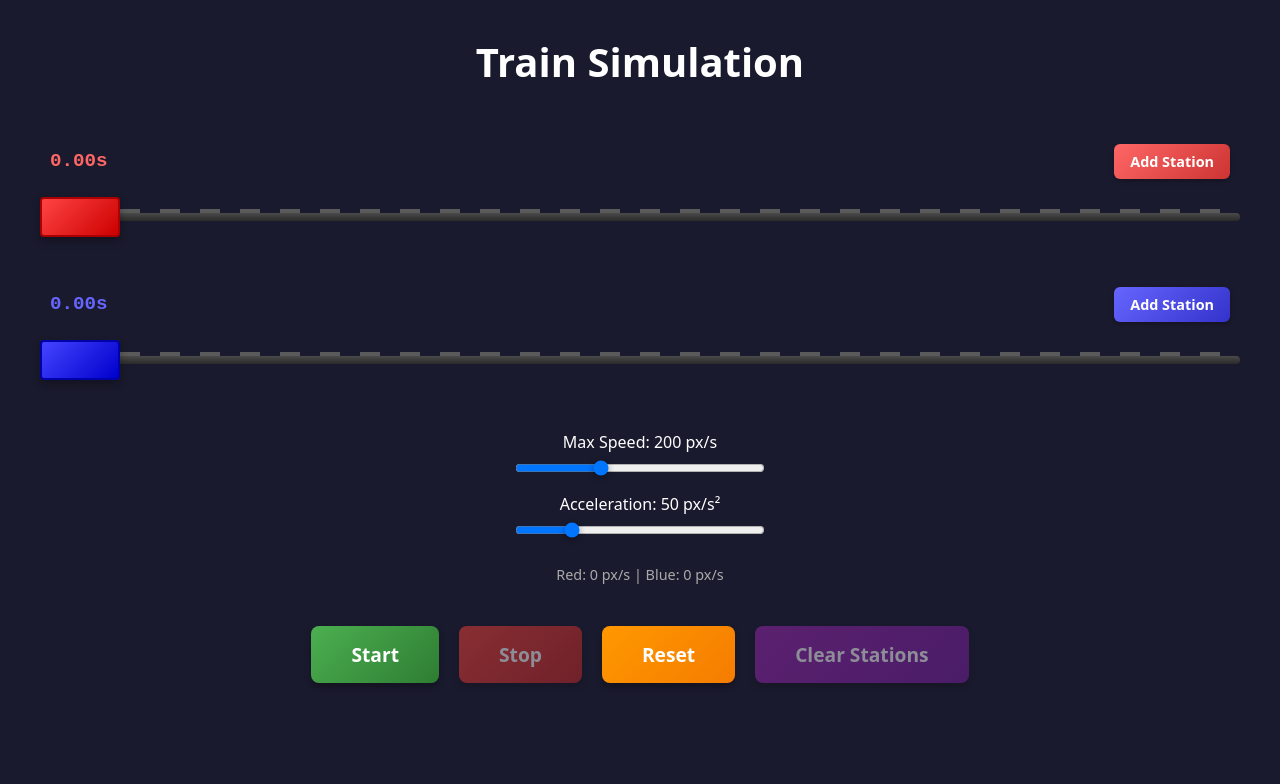
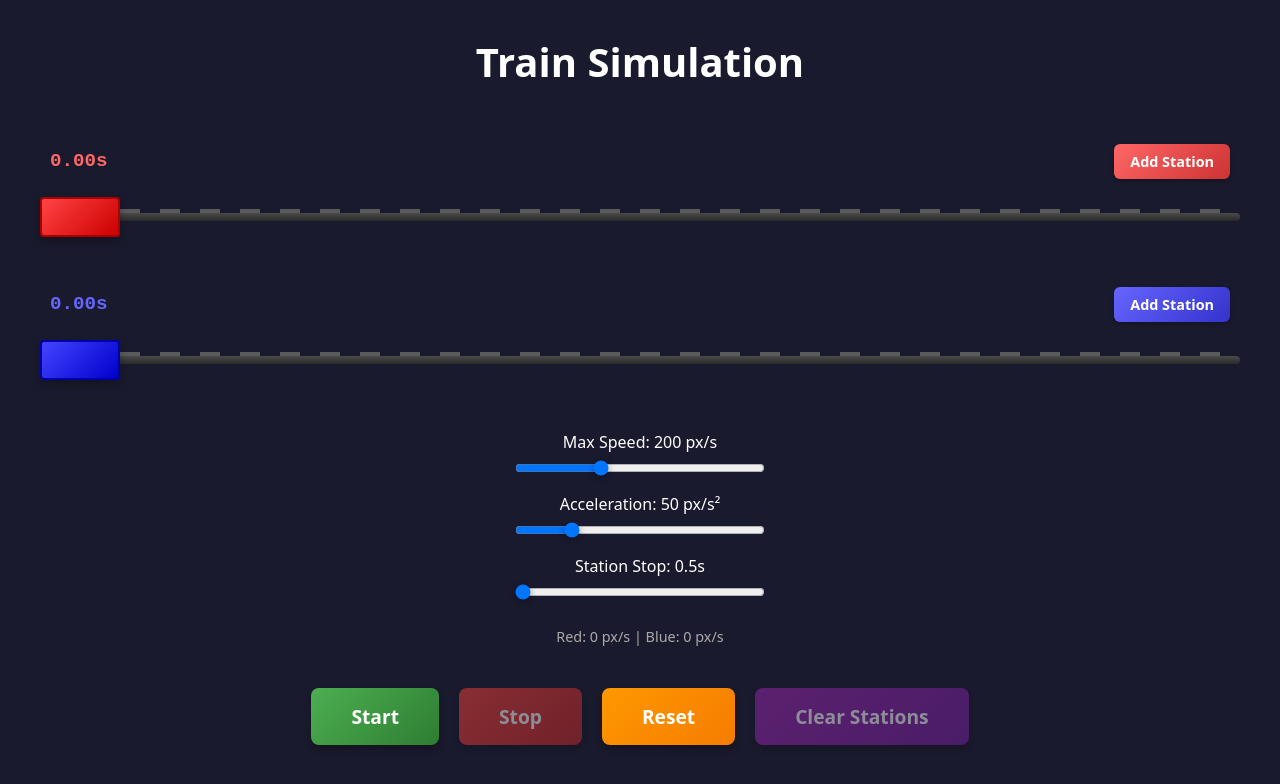
Before and after one commit to GiacomoRobino/train-simulation, a React (Vite) app: page / in a window 1280 px wide. Shown: the top 784 px of the page. Built offline with nearby package versions, Linux system fonts and the light colour scheme.

Commit message:
added station stop setting

```diff
--- a/src/App.jsx
+++ b/src/App.jsx
@@ -6,6 +6,7 @@ function App() {
   const [isFinished, setIsFinished] = useState(false)
   const [maxSpeed, setMaxSpeed] = useState(200)
   const [acceleration, setAcceleration] = useState(50)
+  const [stationStopDuration, setStationStopDuration] = useState(0.5)
 
   // Red train state
   const [redPosition, setRedPosition] = useState(0)
@@ -52,15 +53,14 @@ function App() {
   })
 
   const TRAIN_WIDTH = 80
-  const STATION_STOP_DURATION = 1 // seconds
 
-  const updateTrain = (state, stations, trackWidth, deltaTime, maxSpd, accel) => {
+  const updateTrain = (state, stations, trackWidth, deltaTime, maxSpd, accel, stopDuration) => {
     const newState = { ...state, passedStations: new Set(state.passedStations) }
 
     // If at station, handle stop
     if (newState.atStation) {
       newState.stationStopTime += deltaTime
-      if (newState.stationStopTime >= STATION_STOP_DURATION) {
+      if (newState.stationStopTime >= stopDuration) {
         newState.atStation = false
         newState.currentStationPassed = true
       }
@@ -157,7 +157,8 @@ function App() {
           trackWidth,
           deltaTime,
           maxSpeed,
-          acceleration
+          acceleration,
+          stationStopDuration
         )
         redRef.current = redState
         setRedPosition(redState.position)
@@ -176,7 +177,8 @@ function App() {
           trackWidth,
           deltaTime,
           maxSpeed,
-          acceleration
+          acceleration,
+          stationStopDuration
         )
         blueRef.current = blueState
         setBluePosition(blueState.position)
@@ -219,7 +221,7 @@ function App() {
         cancelAnimationFrame(animationRef.current)
       }
     }
-  }, [isRunning, isFinished, maxSpeed, acceleration, redStations, blueStations])
+  }, [isRunning, isFinished, maxSpeed, acceleration, redStations, blueStations, stationStopDuration])
 
   const handleStart = () => {
     setIsRunning(true)
@@ -408,6 +410,18 @@ function App() {
             disabled={simulationStarted}
           />
         </div>
+        <div className="slider-group">
+          <label>Station Stop: {stationStopDuration}s</label>
+          <input
+            type="range"
+            min="0.5"
+            max="5"
+            step="0.5"
+            value={stationStopDuration}
+            onChange={(e) => setStationStopDuration(Number(e.target.value))}
+            disabled={simulationStarted}
+          />
+        </div>
         <div className="velocity-display">
           Red: {Math.round(redVelocity)} px/s | Blue: {Math.round(blueVelocity)} px/s
           {isFinished && ' - Finished!'}
```
